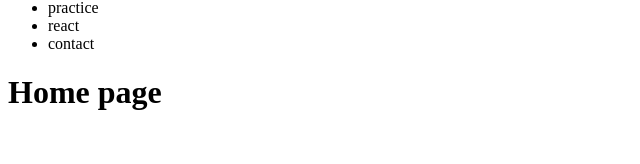
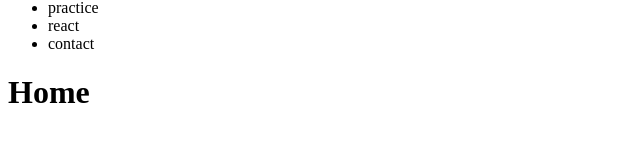
Before and after one commit to Rkthak/react-js-guvi, a React (Vite) app: page / in a window 1280 px wide. Shown: the part 117-281 px from the top of the page, without its empty margins (0-640 px from the left). Built offline with nearby package versions, Linux system fonts and the light colour scheme.

Commit message:
functional components

```diff
--- a/src/components/Home.jsx
+++ b/src/components/Home.jsx
@@ -1,16 +1,3 @@
-// class component ==> legacy method
-// * Advantages
-// componet life cycle methods
-//  built in state
-
-// * Drawbacks
-// complex
-// slower
-import React from "react";
-class Home extends React.Component {
-  render() {
-    return <h1>Home page</h1>;
-    //   add red border to the div
-  }
+export default function Home() {
+  return <h1>Home</h1>;
 }
-export default Home;
```
